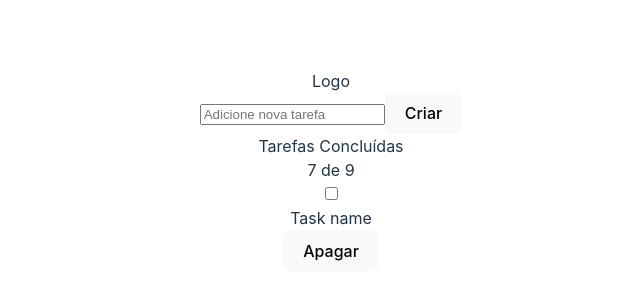
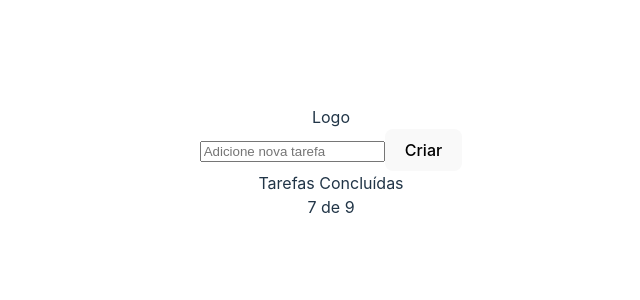
Before and after one commit to menezesmario/01-todo-ignite, a React (Vite) app: page / in a window 1280 px wide. Shown: the part 242-542 px from the top of the page, without its empty margins (309-949 px from the left). Built offline with nearby package versions, Linux system fonts and the light colour scheme.

Commit message:
rendering task list

```diff
--- a/src/components/TaskCard.tsx
+++ b/src/components/TaskCard.tsx
@@ -4,12 +4,12 @@ interface Task {
   isComplete: boolean;
 }
 
-export function TaskCard() {
+export function TaskCard(task: Task) {
   return (
     <div className="bg-slate-500 rounded flex justify-between">
       <div className="flex gap-2">
         <input type="checkbox" />
-        <div>Task name</div>
+        <div>{task.title}</div>
       </div>
       <button>Apagar</button>
     </div>
--- a/src/components/TaskList.tsx
+++ b/src/components/TaskList.tsx
@@ -32,6 +32,7 @@ export function TaskList() {
       setTasks([...tasks, newTask]);
 
       console.log(newTask);
+      console.log(tasks);
 
       setNewTaskTitle("");
     } else {
@@ -60,7 +61,17 @@ export function TaskList() {
           </div>
         </div>
         <div>
-          <TaskCard></TaskCard>
+          <ul>
+            {tasks.map((task) => (
+              <li key={task.id}>
+                <TaskCard
+                  id={task.id}
+                  title={task.title}
+                  isComplete={false}
+                ></TaskCard>
+              </li>
+            ))}
+          </ul>
         </div>
       </main>
     </div>
```
